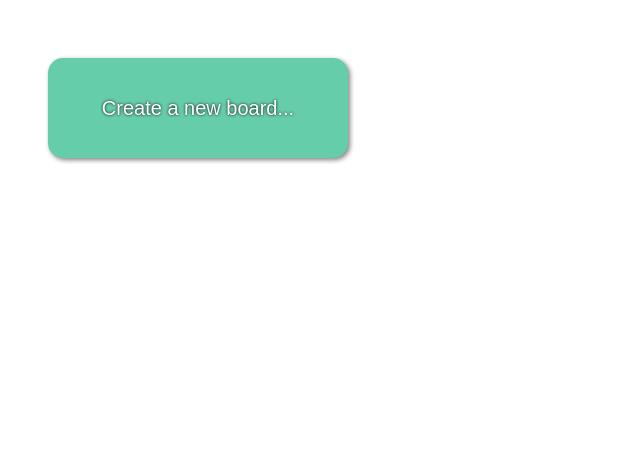
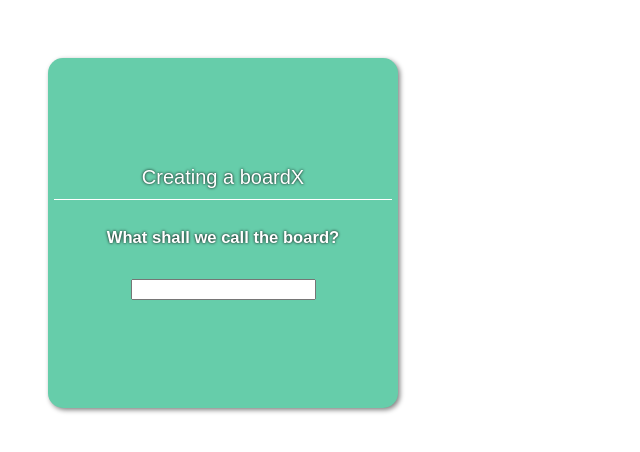
Before and after one commit to chadfraser/TrelloClone, a website: page index.html in a window 1280 px wide. Both pictures are taken after a click on the button "Create a new board...". Shown: the whole page, without its empty margins (0-640 px from the left). Drawn offline with nearby package versions, Linux system fonts and the light colour scheme.

Commit message:
Add onclick event to main button

```diff
--- a/js/board-button.js
+++ b/js/board-button.js
@@ -5,6 +5,30 @@ function createButtons() {
     let createNewBoardButton = document.createElement("button");
     createNewBoardButton.id = "btn-create-new-board";
     createNewBoardButton.textContent = "Create a new board..."
+    createNewBoardButton.addEventListener("click", function() {
+        this.textContent = "Creating a board";
+        this.classList.add("active");
+        let closeIcon = document.createElement("span");
+        closeIcon.textContent = "X";
+        this.appendChild(closeIcon);
+
+        this.appendChild(document.createElement("hr"));
+        let namingText = document.createElement("h5");
+        namingText.textContent = "What shall we call the board?"
+        let inputBox = document.createElement("input");
+
+        this.appendChild(namingText);
+        this.appendChild(inputBox);
+
+        let confirmCancelButtons = document.createElement("div");
+        let cancelButton = document.createElement("button");
+        cancelButton.id = "btn-cancel";
+        let confirmButton = document.createElement("button");
+        confirmButton.id = "btn-confirm";
+        confirmCancelButtons.appendChild(cancelButton);
+        confirmCancelButtons.appendChild(confirmButton);
+    })
+
     buttonsBlock.appendChild(createNewBoardButton);
 
     let savedBoards = Cookies.getJSON("savedBoards");
--- a/scss/index.scss
+++ b/scss/index.scss
@@ -1,5 +1,5 @@
 .btn {
-    width: 300px;
+    width: 350px;
     height: 100px;
     border: none;
     border-radius: 15px;
@@ -34,7 +34,7 @@
     text-shadow: 0 0 3px black;
 
     &.active {
-
+        height: 350px;
 
         hr {
             height: 0;
```
Also changed, not shown: css/index.css.
